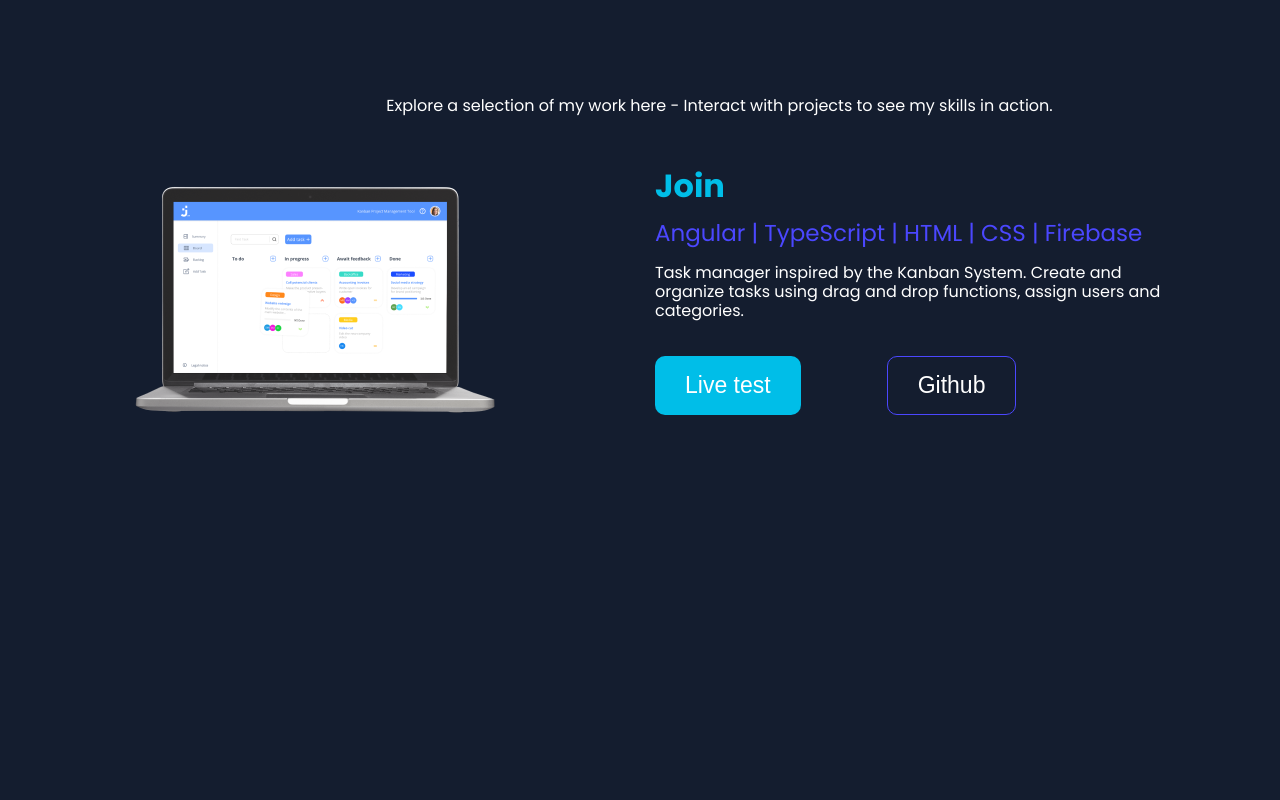
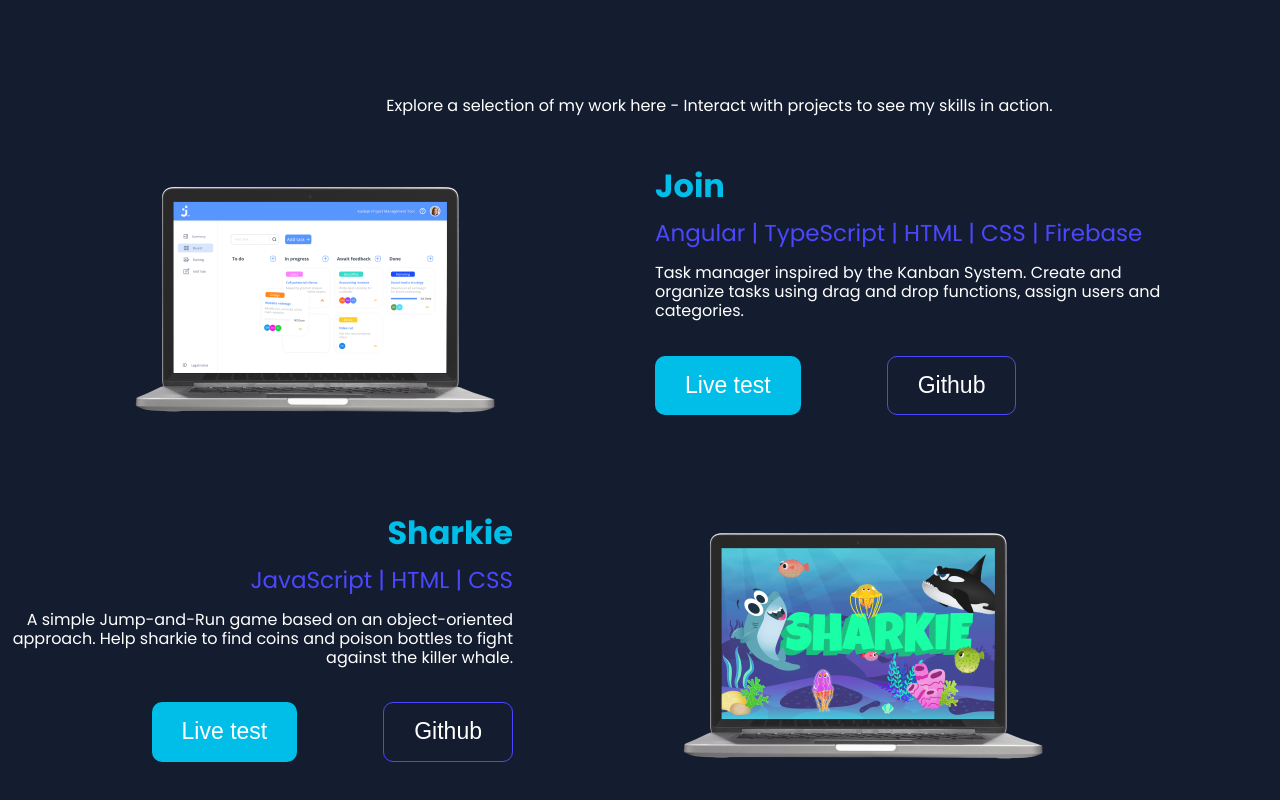
Before and after one commit to ProRuan/portfolio, an Angular app: page / in a window 1280 px wide. Shown: the part 2617-3417 px from the top of the page. Before the commit the page ends 3253 px from the top, so only its background shows below. Built offline with nearby package versions, Linux system fonts and the light colour scheme.

Commit message:
set direction of project boxes

```diff
--- a/src/app/portfolio/portfolio.component.html
+++ b/src/app/portfolio/portfolio.component.html
@@ -6,31 +6,15 @@
             <img src="../../assets/img/portfolio_right_line.svg" alt="right-line">
         </div>
     </div>
+
+    <!-- padding is wrong!!! -->
     <div class="projects">
         <div class="project-hint">
             <span class="project-hint-text">Explore a selection of my work here - Interact with projects to see my
                 skills in action.</span>
         </div>
         <div class="project-group">
-            <div class="project-box">
-                <div class="project-box-left">
-                    <img src="../../assets/img/join_photo.png" alt="join-photo">
-                </div>
-                <div class="project-box-right">
-                    <div class="project-info-box">
-                        <h3 class="project-title">Join</h3>
-                        <span class="project-skills">Angular | TypeScript | HTML | CSS | Firebase </span>
-                        <p class="project-description">
-                            Task manager inspired by the Kanban System. Create and organize tasks using drag and drop
-                            functions, assign users and categories.
-                        </p>
-                    </div>
-                    <div class="project-button-box">
-                        <button class="live-test-btn">Live test</button>
-                        <button class="github-btn">Github</button>
-                    </div>
-                </div>
-            </div>
+            <app-project *ngFor="let project of projects; index as i" [index]="i" [project]="projects[i]"></app-project>
         </div>
     </div>
 </section>
--- a/src/app/portfolio/portfolio.component.scss
+++ b/src/app/portfolio/portfolio.component.scss
@@ -33,68 +33,3 @@
 .project-hint-text {
   @include font(16px, 400, 19.2px);
 }
-
-.project-box {
-  display: flex;
-  gap: 35px;
-}
-
-.project-box-right {
-  // to set!!!
-  @include display-flex();
-  flex-direction: column;
-  gap: 35px;
-}
-
-.project-info-box {
-  @include display-flex(flex-start, flex-start);
-  flex-direction: column;
-  gap: 15px;
-}
-
-.project-title {
-  @include font(32px, 700, 38.4px);
-  margin: 0;
-  color: $prim2;
-}
-
-.project-skills {
-  @include font();
-  color: $prim1;
-}
-
-.project-description {
-  @include font(16px, 400, 19.2px);
-  margin: 0;
-}
-
-.project-button-box {
-  width: 100%;
-  // height: 65.36px;
-  display: flex;
-  gap: 86px;
-}
-
-// double code!!!
-.live-test-btn {
-  @include font();
-  padding: 15px 30px;
-  color: white;
-  background-color: $prim2;
-  border: unset;
-  border-radius: 10px;
-
-  // drop shadow???
-}
-
-// double code!!!
-.github-btn {
-  @include font();
-  padding: 15px 30px;
-  color: white;
-  background-color: transparent;
-  border: 1px solid $prim1;
-  border-radius: 10px;
-
-  // drop shadow???
-}
--- a/src/app/portfolio/portfolio.component.ts
+++ b/src/app/portfolio/portfolio.component.ts
@@ -1,12 +1,35 @@
 import { Component } from '@angular/core';
+import { ProjectComponent } from './project/project.component';
+import { CommonModule } from '@angular/common';
 
 @Component({
   selector: 'app-portfolio',
   standalone: true,
-  imports: [],
+  imports: [CommonModule, ProjectComponent],
   templateUrl: './portfolio.component.html',
-  styleUrl: './portfolio.component.scss'
+  styleUrl: './portfolio.component.scss',
 })
 export class PortfolioComponent {
+  projects: any = [
+    {
+      path: '../../assets/img/join_photo.png',
+      name: 'Join',
+      skills: 'Angular | TypeScript | HTML | CSS | Firebase',
+      description: `
+      Task manager inspired by the Kanban System. Create and organize tasks using drag and drop functions, assign users and categories.
+      `,
+    },
+    {
+      path: '../../assets/img/sharkie_photo.png',
+      name: 'Sharkie',
+      skills: 'JavaScript | HTML | CSS',
+      description: `
+      A simple Jump-and-Run game based on an object-oriented approach. Help sharkie to find coins and poison bottles to fight against the killer whale.
+      `,
+    },
+  ];
 
+  // remove placeholders!!!
+  // add live test!
+  // add github!
 }
--- /dev/null
+++ b/src/app/portfolio/project/project.component.html
@@ -0,0 +1,18 @@
+<div [ngStyle]="setStyle('flex-direction', 'row-reverse', 'row')" class="project-box">
+    <div class="project-box-left">
+        <img src="{{ project.path }}" [alt]="getAlt(project)">
+    </div>
+    <div class="project-box-right">
+        <div [ngStyle]="setStyle('align-items', 'flex-end', 'flex-start')" class="project-info-box">
+            <h3 class="project-title">{{ project.name }}</h3>
+            <span class="project-skills">{{ project.skills }}</span>
+            <p [ngStyle]="setStyle('text-align', 'right', 'left')" class="project-description">
+                {{ project.description }}
+            </p>
+        </div>
+        <div [ngStyle]="setStyle('justify-content', 'flex-end', 'flex-start')" class="project-button-box">
+            <button class="live-test-btn">Live test</button>
+            <button class="github-btn">Github</button>
+        </div>
+    </div>
+</div>
--- /dev/null
+++ b/src/app/portfolio/project/project.component.scss
@@ -0,0 +1,67 @@
+@import "../../../mixins.scss";
+@import "../../../styles.scss";
+
+.project-box {
+  display: flex;
+  gap: 35px;
+}
+
+.project-box-right {
+  // to set!!!
+  @include display-flex();
+  flex-direction: column;
+  gap: 35px;
+}
+
+.project-info-box {
+  @include display-flex(flex-start, flex-start);
+  flex-direction: column;
+  gap: 15px;
+}
+
+.project-title {
+  @include font(32px, 700, 38.4px);
+  margin: 0;
+  color: $prim2;
+}
+
+.project-skills {
+  @include font();
+  color: $prim1;
+}
+
+.project-description {
+  @include font(16px, 400, 19.2px);
+  margin: 0;
+}
+
+.project-button-box {
+  width: 100%;
+  // height: 65.36px;
+  display: flex;
+  gap: 86px;
+}
+
+// double code!!!
+.live-test-btn {
+  @include font();
+  padding: 15px 30px;
+  color: white;
+  background-color: $prim2;
+  border: unset;
+  border-radius: 10px;
+
+  // drop shadow???
+}
+
+// double code!!!
+.github-btn {
+  @include font();
+  padding: 15px 30px;
+  color: white;
+  background-color: transparent;
+  border: 1px solid $prim1;
+  border-radius: 10px;
+
+  // drop shadow???
+}
--- /dev/null
+++ b/src/app/portfolio/project/project.component.ts
@@ -0,0 +1,34 @@
+import { CommonModule } from '@angular/common';
+import { Component, Input } from '@angular/core';
+
+@Component({
+  selector: 'app-project',
+  standalone: true,
+  imports: [CommonModule],
+  templateUrl: './project.component.html',
+  styleUrl: './project.component.scss',
+})
+export class ProjectComponent {
+  @Input() index: number = 0;
+  @Input() project: any = {
+    path: '../../assets/img/join_photo.png',
+    name: 'Join',
+    skills: 'Angular | TypeScript | HTML | CSS | Firebase',
+    description:
+      'Task manager inspired by the Kanban System. Create and organize tasks using drag and drop functions, assign users and categories.',
+  };
+
+  getAlt(project: any) {
+    let name = project.name.toLowerCase();
+    return `${name}-photo`;
+  }
+
+  setStyle(property: string, valueA: string, valueB: string) {
+    let value = this.index % 2 == 1 ? valueA : valueB;
+    return { [property]: value };
+  }
+
+  // add path!
+  // add live test!
+  // add github!
+}
```
Also changed, not shown: 1 other file (tests, documents, lock files or other folders).
